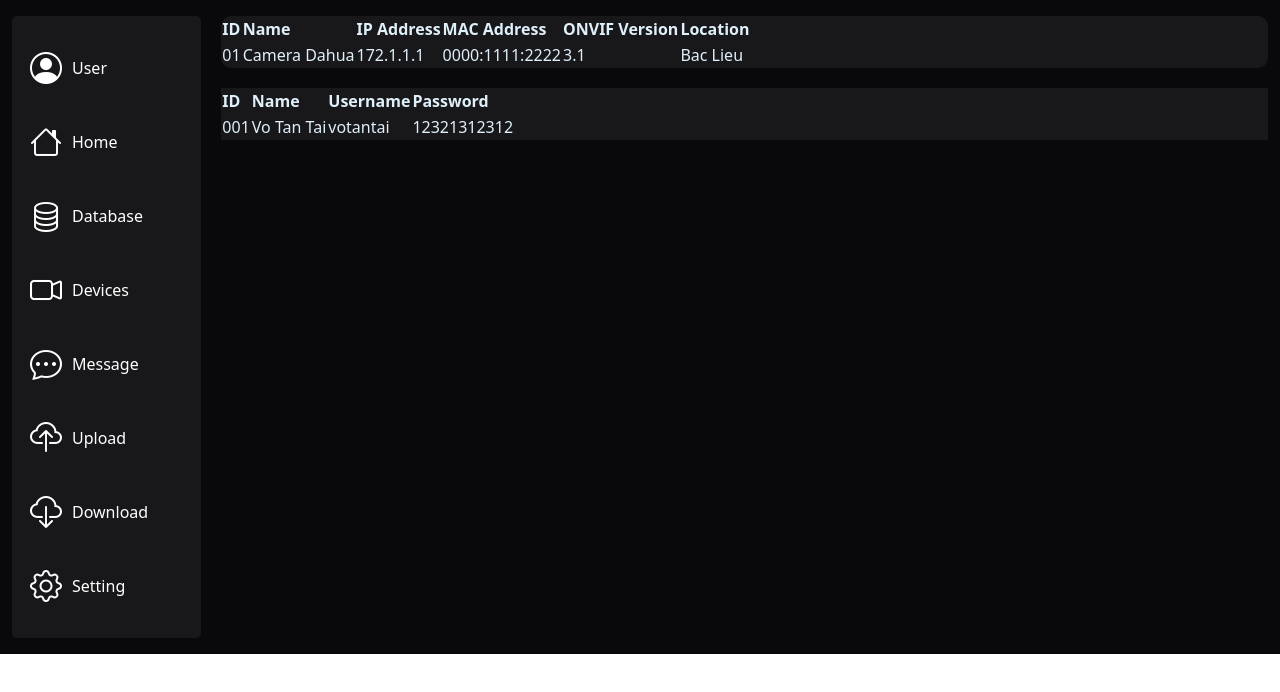
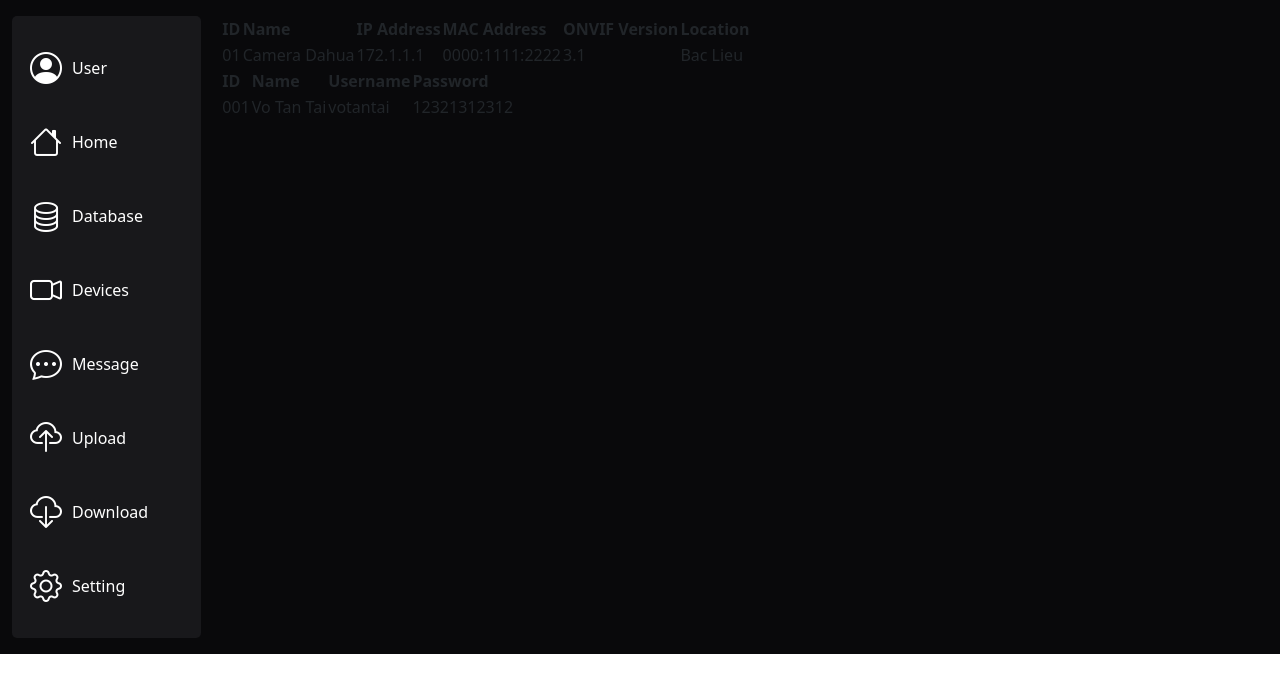
Before and after one commit to VoTanTai-dp/dahua-web-portal, a Vue app in the folder frontend/: page /Database in a window 1280 px wide. Shown: the top 692 px of the page. Built offline with nearby package versions, Linux system fonts and the light colour scheme.

Commit message:
update bootstrap css

```diff
--- a/frontend/src/views/DatabasePage.vue
+++ b/frontend/src/views/DatabasePage.vue
@@ -3,7 +3,7 @@
 
 <template>
     <div class="content">
-        <div class="col-sm tb-device">
+        <div class="tb-device">
             <table>
                 <thead>
                     <tr class="tr-device">
@@ -54,21 +54,5 @@
 </template>
 
 <style scoped>
-.content {
-    width: 100%;
-}
 
-.tb-device {
-    background-color: var(--bg-secondary-color);
-    color: var(--text-light-color);
-    margin-bottom: 20px;
-    border-radius: 10px;
-}
-
-
-
-.tb-user {
-    background-color: var(--bg-secondary-color);
-    color: var(--text-light-color);
-}
 </style>
```
